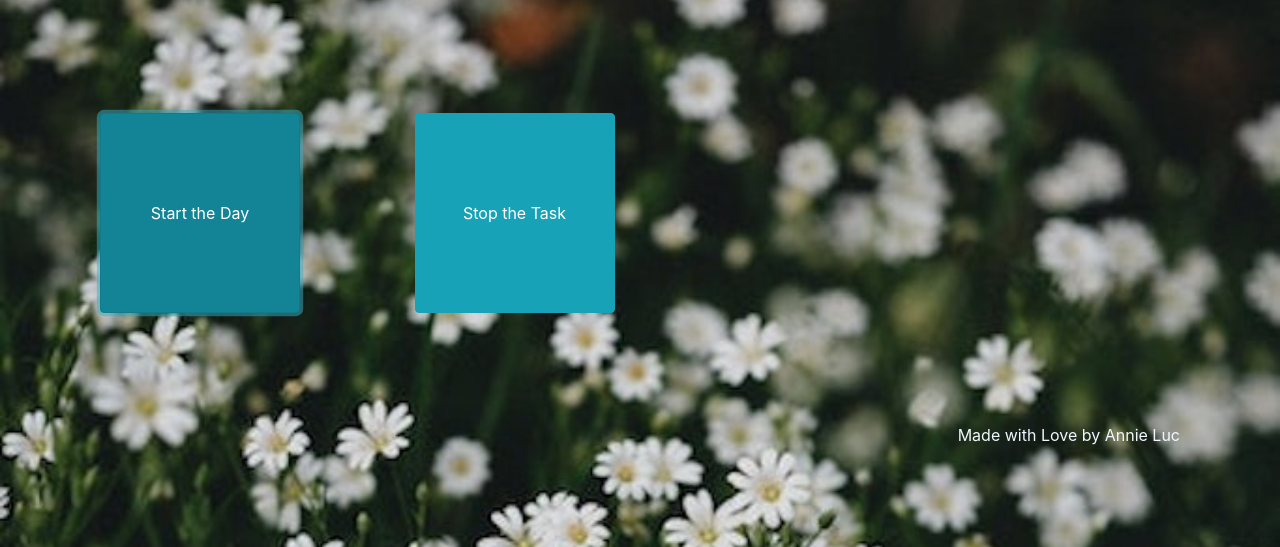
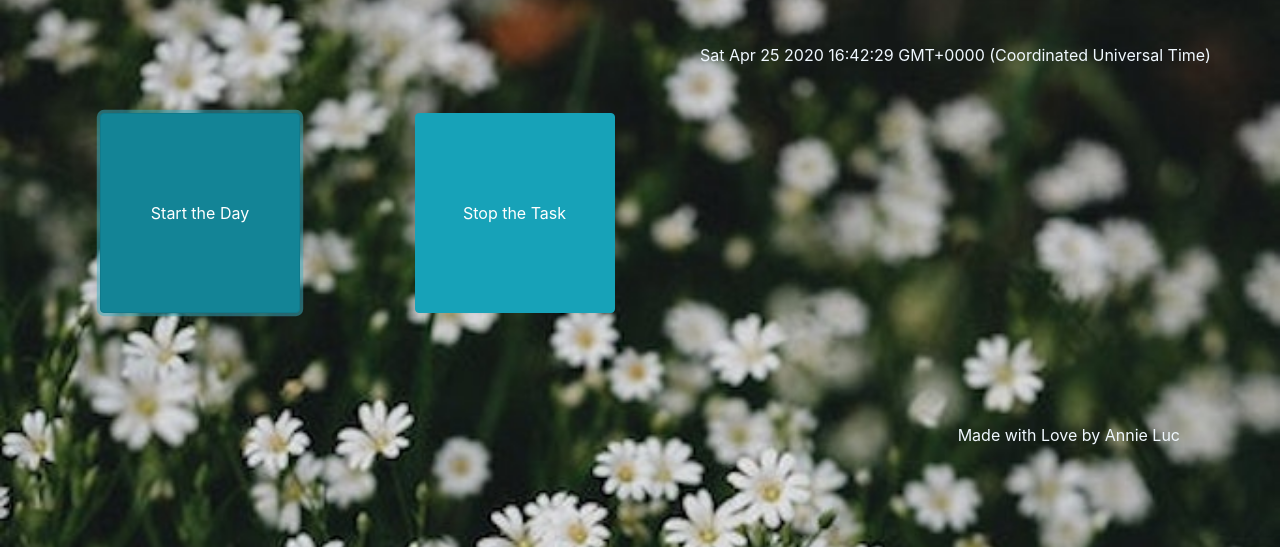
Before and after one commit to luckytiger18/time-tracker, a plain HTML site: page index.html in a window 1280 px wide. Both pictures are taken after a click on the button "Start the Day". Shown: the part 259-806 px from the top of the page. Drawn offline with nearby package versions, Linux system fonts and the light colour scheme.

Commit message:
printing the timestamp to the page

```diff
--- a/index.html
+++ b/index.html
@@ -25,6 +25,8 @@
         </div>
         <div class="displayWidget">
             <h2>Started the day!</h2>
+            <div id="list"></div>
+
         </div>
 
     </div>
--- a/style.css
+++ b/style.css
@@ -47,3 +47,7 @@ footer {
     justify-content: flex-end;
     padding: 100px;
 }
+
+p{
+    color: aliceblue;
+}
--- a/timeTracker.js
+++ b/timeTracker.js
@@ -1,4 +1,7 @@
-var dateNow = Date(Date.now())
-function startButton () {
-    alert(dateNow)
+function startButton() {
+    var dateNow = Date(Date.now());
+    var getList = document.getElementById("list");
+    var listItem = document.createElement("P")
+    listItem.innerText = dateNow
+    getList.appendChild(listItem)
 }
```
